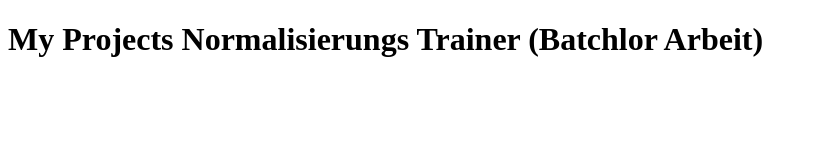
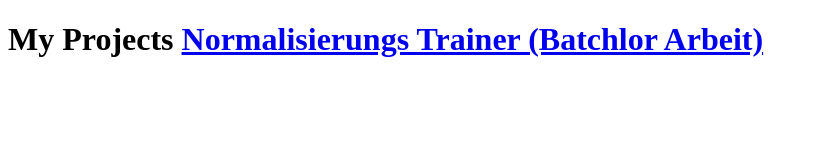
Before and after one commit to thanse2s/thanse2s.github.io, a plain HTML site: page index.html in a window 1280 px wide. Shown: the whole page, without its empty margins (0-819 px from the left). Drawn offline with Linux system fonts and the light colour scheme.

Commit message:
Update index.html

```diff
--- a/index.html
+++ b/index.html
@@ -2,6 +2,6 @@
 <html>
 <body>
   <h1> My Projects</h>
-  <link href="https://thanse2s.github.io/normalisation-Trainer/"> Normalisierungs Trainer (Batchlor Arbeit)</link>
+  <a href="https://thanse2s.github.io/normalisation-Trainer/"> Normalisierungs Trainer (Batchlor Arbeit)</a>
 </body>
 </html>
```
